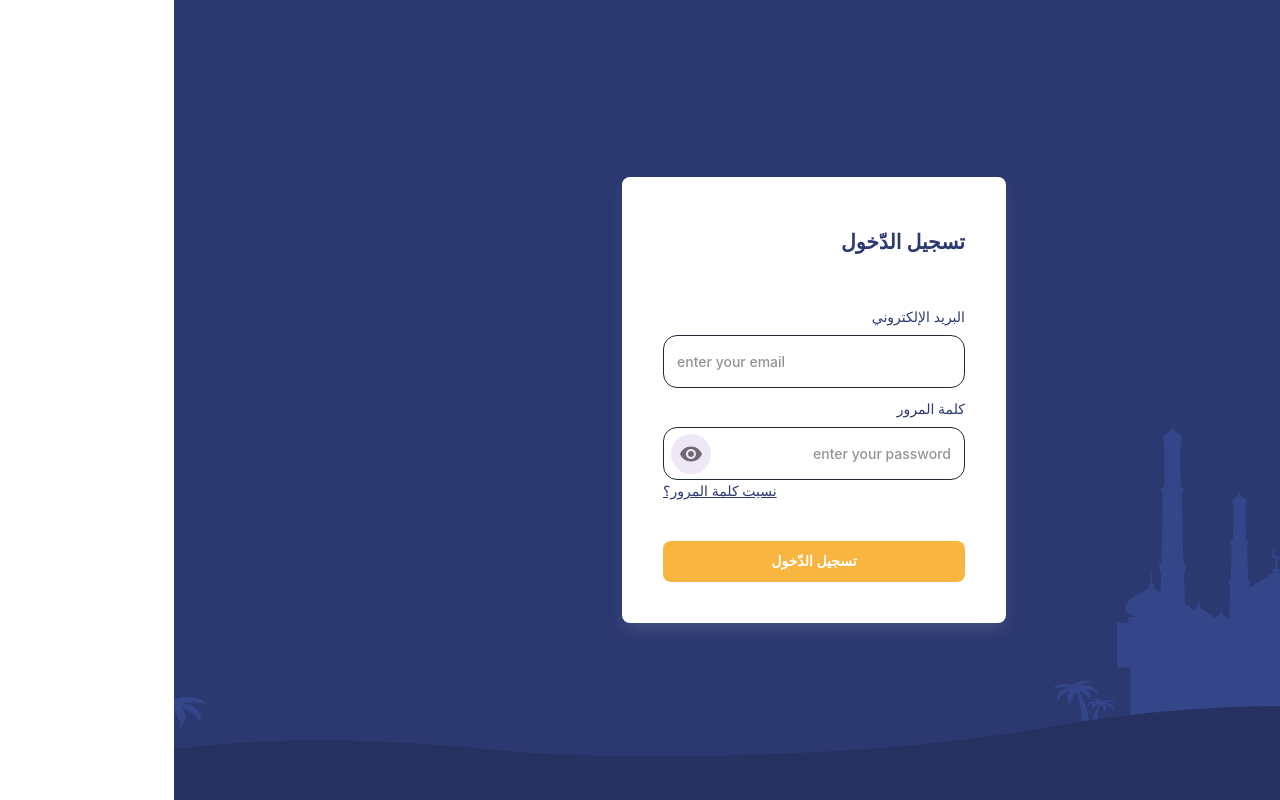
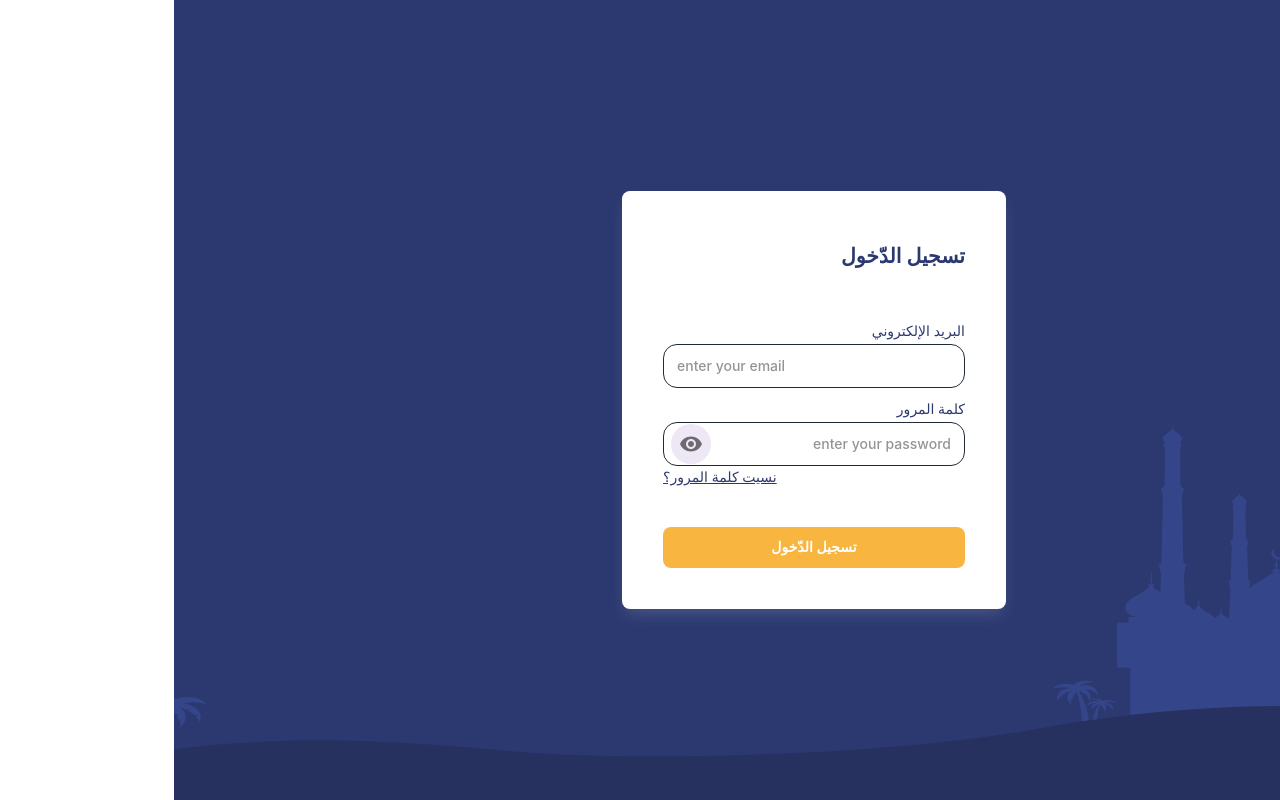
Before and after one commit to hibayoussef/Quran-memorization, a React (Create React App) app: page / in a window 1280 px wide. Built offline with nearby package versions, Linux system fonts and the light colour scheme.

Commit message:
[ADD] add new account

```diff
--- a/src/components/AuthForm/FormFields/FormFields.styles.js
+++ b/src/components/AuthForm/FormFields/FormFields.styles.js
@@ -1,10 +1,11 @@
 export const styles = {
   fieldContainer: {
     width: "100%",
-    mt: "10px",
+    // mt: "4px",
   },
   labelBox: {
-    margin: "0 0 8px 5px",
+    margin: "0 0 3px 3px",
+    mt: "10px",
   },
   textField: {
     width: "100%",
--- a/src/components/styled/TextField.jsx
+++ b/src/components/styled/TextField.jsx
@@ -9,6 +9,7 @@ export const TextFieldStyled = styled(TextField)(({ theme }) => ({
     },
     color: theme.palette.text.primary, // Ensure text color is not white
     borderRadius: "14px !important",
+    height:"0.7rem"
   },
   "& label": {
     color: theme.palette.primary.main, // Update label color
```
